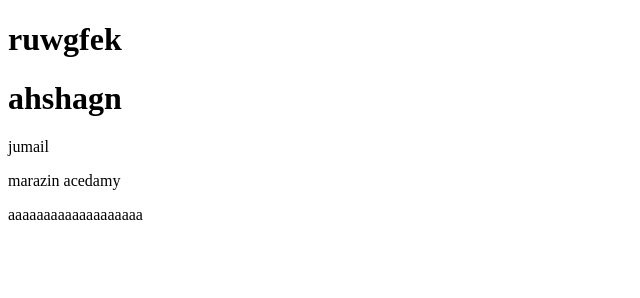
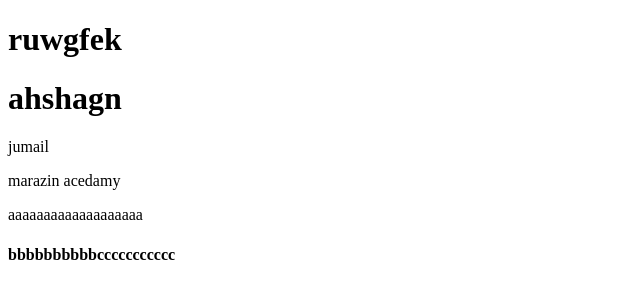
Before and after one commit to JUMAIL-WM/practical-git, a plain HTML site: page index.html in a window 1280 px wide. Shown: the whole page, without its empty margins (0-640 px from the left). Drawn offline with Linux system fonts and the light colour scheme.

Commit message:
Update index.html

```diff
--- a/index.html
+++ b/index.html
@@ -14,5 +14,7 @@
     <span>marazin acedamy</span>
 
     <p>aaaaaaaaaaaaaaaaaaa</p>
+
+    <h4>bbbbbbbbbbccccccccccc</h4>
 </body>
 </html>
```
